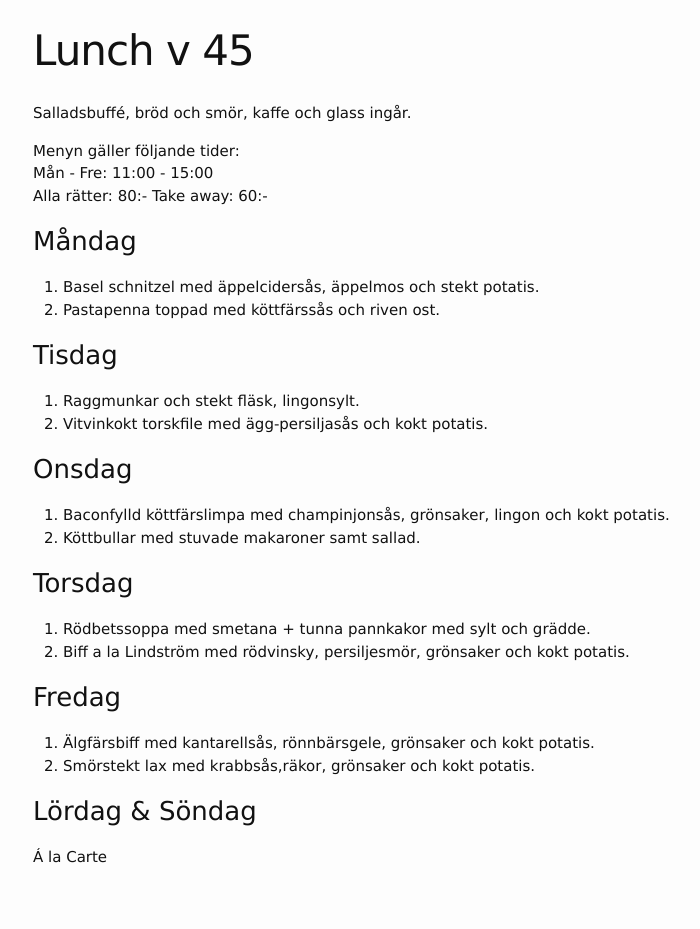
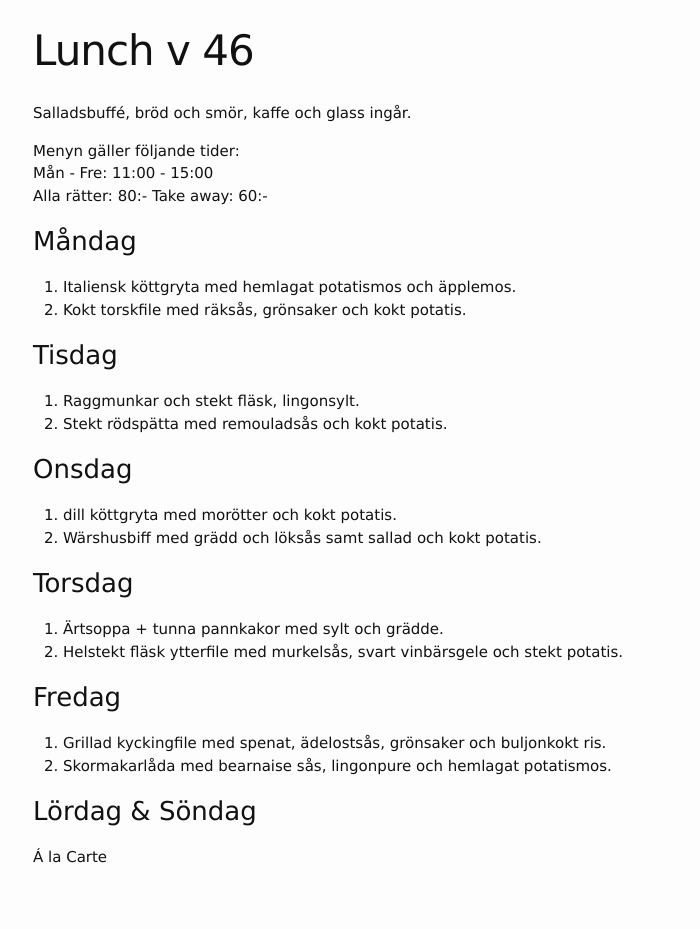
Before and after one commit to FarInn62/farinn62.github.io, a Jekyll site: the page built from lunch.md, in a window 1280 px wide. Shown: the whole page, without its empty margins (237-937 px from the left). Built offline with Jekyll 4.4.1, drawn with Linux system fonts in a browser that asks for light colours.

Commit message:
Update lunch.md

```diff
--- a/lunch.md
+++ b/lunch.md
@@ -1,6 +1,6 @@
 ---
 layout: foodmenu
-title: Lunch v 45
+title: Lunch v 46
 permalink: /lunch/
 published: true
 ---
@@ -12,28 +12,28 @@ Alla rätter: 80:- Take away: 60:-
 
 ### Måndag
 
-1. Basel schnitzel med äppelcidersås, äppelmos och stekt potatis.
-2. Pastapenna toppad med köttfärssås och riven ost.
+1. Italiensk köttgryta med hemlagat potatismos och äpplemos.
+2. Kokt torskfile med räksås, grönsaker och kokt potatis.
 
 ### Tisdag
 
 1. Raggmunkar och stekt fläsk, lingonsylt.
-2. Vitvinkokt torskfile med ägg-persiljasås och kokt potatis.
+2. Stekt rödspätta med remouladsås och kokt potatis.
 
 ### Onsdag
 
-1. Baconfylld köttfärslimpa med champinjonsås, grönsaker, lingon och kokt potatis.
-2. Köttbullar med stuvade makaroner samt sallad.
+1. dill köttgryta med morötter och kokt potatis.
+2. Wärshusbiff med grädd och löksås samt sallad och kokt potatis.
 
 ### Torsdag
 
-1. Rödbetssoppa med smetana + tunna pannkakor med sylt och grädde.
-2. Biff a la Lindström med rödvinsky, persiljesmör, grönsaker och kokt potatis.
+1. Ärtsoppa + tunna pannkakor med sylt och grädde.
+2. Helstekt fläsk ytterfile med murkelsås, svart vinbärsgele och stekt potatis.
 
 ### Fredag
 
-1. Älgfärsbiff med kantarellsås, rönnbärsgele, grönsaker och kokt potatis.
-2. Smörstekt lax med krabbsås,räkor, grönsaker och kokt potatis.
+1. Grillad kyckingfile med spenat, ädelostsås, grönsaker och buljonkokt ris.
+2. Skormakarlåda med bearnaise sås, lingonpure och hemlagat potatismos.
 
 ### Lördag & Söndag
 
```
